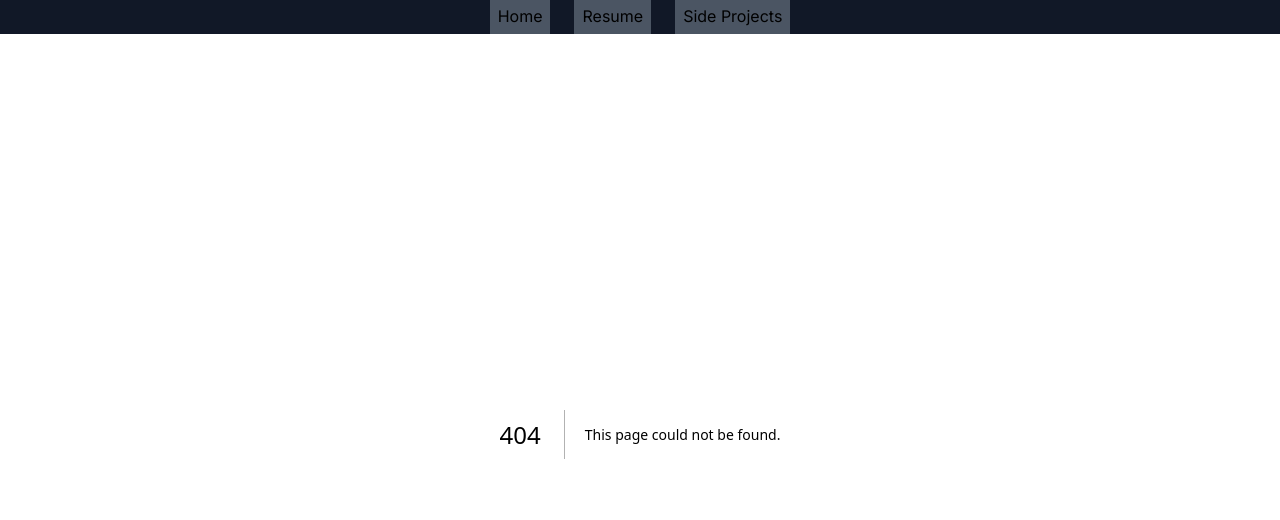
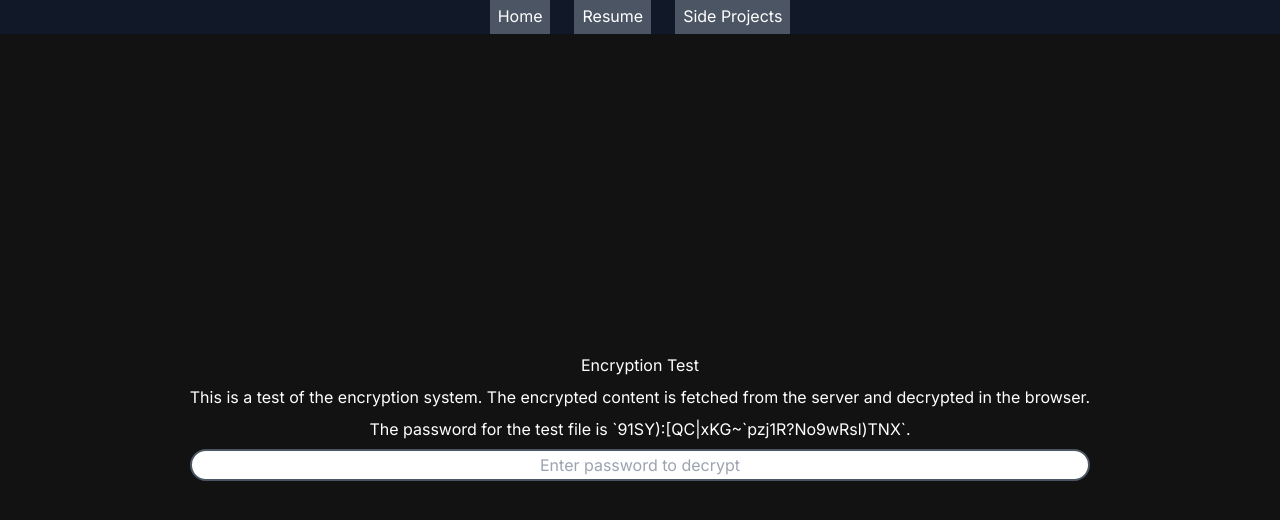
Before and after one commit to quinn-n/Personal-Site, a Next.js app: page /encryption-test in a window 1280 px wide. Before the commit this address had no page. Shown: the top 520 px of the page. Built offline with nearby package versions, Linux system fonts and the light colour scheme.

Commit message:
Add `EncryptedContent` element
Add `EncryptedContent` element, `cachedFetch` and test page.

```diff
--- /dev/null
+++ b/app/context/encryption.ts
@@ -0,0 +1,11 @@
+"use client";
+
+import React from "react";
+
+export const SetEncryptionPasswordContext = React.createContext(
+  // Password is needed for type inference.
+  // eslint-disable-next-line @typescript-eslint/no-unused-vars
+  (password: string): void => {
+    throw new Error("SetEncryptionPasswordContext not implemented");
+  },
+);
--- /dev/null
+++ b/app/encryption-test/page.tsx
@@ -0,0 +1,17 @@
+import { EncryptedContent } from "@/app/ui/encrypted-content";
+
+export default function Page() {
+  return (
+    <div className="flex flex-col items-center space-y-2 mx-2">
+      <h1>Encryption Test</h1>
+      <p>
+        This is a test of the encryption system. The encrypted content is
+        fetched from the server and decrypted in the browser.
+      </p>
+      <p>
+        The password for the test file is `91SY):[QC|xKG~`pzj1R?No9wRsl)TNX`.
+      </p>
+      <EncryptedContent encryptedSourceURL="/encrypted-content/test_encrypted.json" />
+    </div>
+  );
+}
--- /dev/null
+++ b/app/lib/networking.ts
@@ -0,0 +1,36 @@
+interface CacheEntry {
+  response: Promise<Response>;
+  lastAccessed: number;
+}
+
+interface Cache extends Map<RequestInfo | URL, CacheEntry> {}
+
+const CACHE_DURATION = 1000 * 60 * 5; // 5 minutes
+
+const requestHistory: Cache = new Map<RequestInfo | URL, CacheEntry>();
+export const cachedFetch: typeof fetch = async (input, init) => {
+  const url = input.toString();
+  const historyEntry = requestHistory.get(url);
+  if (historyEntry !== undefined) {
+    console.log("Cache hit!");
+    if (Date.now() > historyEntry.lastAccessed + CACHE_DURATION) {
+      console.log("Cache expired!");
+      // If cache is expired, remove entry
+      requestHistory.delete(url);
+    } else {
+      // Duplicate the promise by chaining it
+      return cloneResponsePromise(historyEntry.response);
+    }
+  }
+  console.log("Cache miss!");
+  const response = fetch(input, init);
+  requestHistory.set(url, {
+    response,
+    lastAccessed: Date.now(),
+  });
+  return cloneResponsePromise(response);
+};
+
+function cloneResponsePromise(promise: Promise<Response>) {
+  return promise.then((response) => response.clone());
+}
--- /dev/null
+++ b/app/ui/encrypted-content.tsx
@@ -0,0 +1,130 @@
+"use client";
+
+import { SetEncryptionPasswordContext } from "@/app/context/encryption";
+import { cachedFetch } from "@/app/lib/networking";
+import { AES } from "encryption-for-node/lib/esm/AES.mjs";
+import React, { useState } from "react";
+
+type EncryptedContentProps = { encryptedSourceURL: string };
+
+type EncryptedBlobJson = {
+  iv: Uint8Array;
+  cipher_text: string;
+  password_verification_cipher_text: string;
+  password_verification_plaintext: string;
+};
+
+// TODO: placeholder children?
+export function EncryptedContent({
+  encryptedSourceURL,
+}: EncryptedContentProps) {
+  const [encryptionJson, setEncryptionJson] = useState<
+    EncryptedBlobJson | undefined
+  >(undefined);
+  const [aesKey, setAesKey] = useState<Buffer | undefined>(undefined);
+
+  const [decryptedText, setDecryptedText] = useState<string | undefined>(
+    undefined,
+  );
+
+  const [isPasswordIncorrect, setIsPasswordIncorrect] = useState(false);
+
+  function setEncryptionPassword(password: string) {
+    // Pad password to 32 bytes
+    const paddedPassword = password.padEnd(32, " ");
+    setAesKey(Buffer.from(paddedPassword));
+  }
+
+  // Fetch encrypted blob
+  if (!encryptionJson) {
+    cachedFetch(encryptedSourceURL).then((response) => {
+      console.log("got status:", response.status);
+      response.blob().then((blob) => {
+        blob.text().then((text) => {
+          setEncryptionJson(JSON.parse(text));
+        });
+      });
+    });
+  }
+
+  // Decrypt blob
+  if (encryptionJson && aesKey && !decryptedText) {
+    const passwordVerificationText = decryptData(
+      Buffer.from(encryptionJson.password_verification_cipher_text, "base64"),
+      aesKey,
+      Uint8Array.from(encryptionJson.iv),
+    ).toString();
+
+    // Verify password
+    if (
+      passwordVerificationText ===
+      encryptionJson.password_verification_plaintext
+    ) {
+      // Decrypt content if password is correct
+      const decryptedText = decryptData(
+        Buffer.from(encryptionJson.cipher_text, "base64"),
+        aesKey,
+        Uint8Array.from(encryptionJson.iv),
+      ).toString();
+
+      console.log("Decrypted text: ", decryptedText);
+      setDecryptedText(decryptedText);
+    } else {
+      // Flash password box red if password is incorrect
+      console.log("Password incorrect");
+      setIsPasswordIncorrect(true);
+      setAesKey(undefined);
+      setTimeout(() => setIsPasswordIncorrect(false), 1000);
+      // TODO: "Password Incorrect" modal
+    }
+  }
+
+  if (!decryptedText) {
+    return (
+      <SetEncryptionPasswordContext.Provider value={setEncryptionPassword}>
+        <PasswordBox isPasswordIncorrect={isPasswordIncorrect} />
+      </SetEncryptionPasswordContext.Provider>
+    );
+  }
+
+  return <div>{decryptedText}</div>;
+}
+
+/**
+ * Decrypts data using AES
+ * @param buffer Data to decrypt
+ * @param key Encryption key
+ * @param iv Initialization vector
+ * @returns Decrypted data
+ */
+function decryptData(buffer: Buffer, key: Buffer, iv: Uint8Array) {
+  const aes = new AES();
+  aes.set_iv(iv);
+  aes.set_key(key);
+  return aes.decrypt(buffer, true);
+}
+
+// Password box component
+function PasswordBox({
+  isPasswordIncorrect,
+}: { isPasswordIncorrect: boolean }) {
+  const setEncryptionPassword = React.useContext(SetEncryptionPasswordContext);
+  const backgroundColor = isPasswordIncorrect ? "bg-red-600" : "";
+  const hoverColor = isPasswordIncorrect ? "" : "hover:bg-gray-200";
+  const placeholderText = isPasswordIncorrect
+    ? "Incorrect password"
+    : "Enter password to decrypt";
+  return (
+    <input
+      type="password"
+      placeholder={placeholderText}
+      className={`border-2 border-gray-600 text-black text-center rounded-full w-full h-8 duration-150 ${backgroundColor} ${hoverColor}`}
+      onKeyUp={(event) => {
+        if (event.key === "Enter") {
+          console.log("Password entered: ", event.currentTarget.value);
+          setEncryptionPassword(event.currentTarget.value);
+        }
+      }}
+    />
+  );
+}
--- a/package.json
+++ b/package.json
@@ -18,9 +18,11 @@
     "@emotion/styled": "^11.11.5",
     "@heroicons/react": "^2.1.3",
     "@mui/material": "^5.15.20",
+    "encryption-for-node": "^1.1.7",
     "next": "14.1.4",
     "react": "^18",
-    "react-dom": "^18"
+    "react-dom": "^18",
+    "typescript-cookie": "^1.0.6"
   },
   "devDependencies": {
     "@biomejs/biome": "^1.7.3",
--- /dev/null
+++ b/public/encrypted-content/test_encrypted.json
@@ -0,0 +1,8 @@
+{
+  "iv": [
+    16, 52, 125, 132, 197, 83, 101, 157, 30, 98, 84, 131, 166, 75, 26, 138
+  ],
+  "cipher_text": "0H+WYk89fR/CEDLNGjNrEw==",
+  "password_verification_cipher_text": "jd49NFpjysLJzXplqOW5dA==",
+  "password_verification_plaintext": "Password correct"
+}
```
Also changed, not shown: 1 other file (tests, documents, lock files or other folders).
